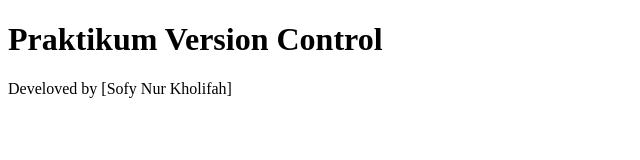
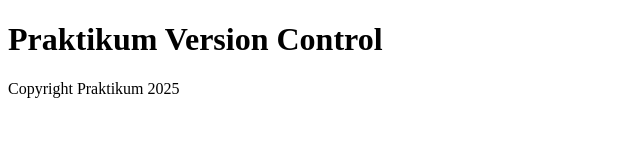
Before and after one commit to chocopiw/Latihan-Git-301220018, a plain HTML site: page index.html in a window 1280 px wide. Shown: the whole page, without its empty margins (0-640 px from the left). Drawn offline with Linux system fonts and the light colour scheme.

Commit message:
Mengubah footer di main

```diff
--- a/index.html
+++ b/index.html
@@ -7,6 +7,6 @@
 </head>
 <body>
     <h1>Praktikum Version Control</h1>
-    <footer> Develoved by [Sofy Nur Kholifah] </footer>
+    <footer>Copyright Praktikum 2025  </footer>
 </body>
 </html>
```
